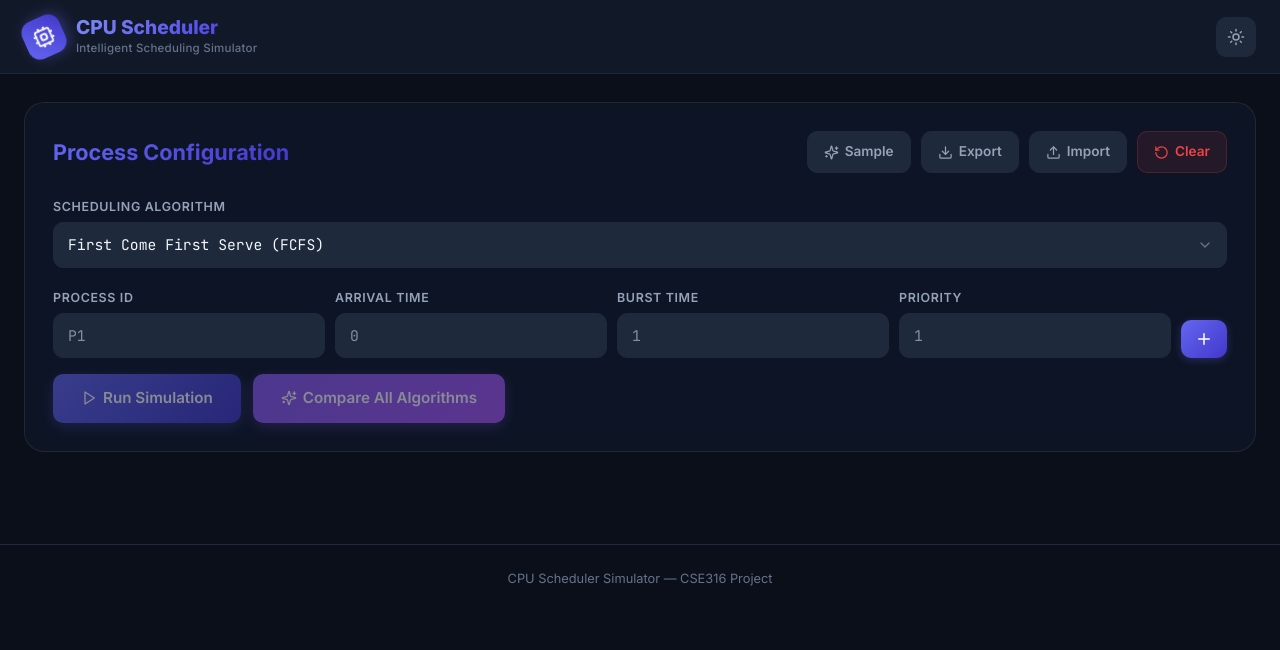
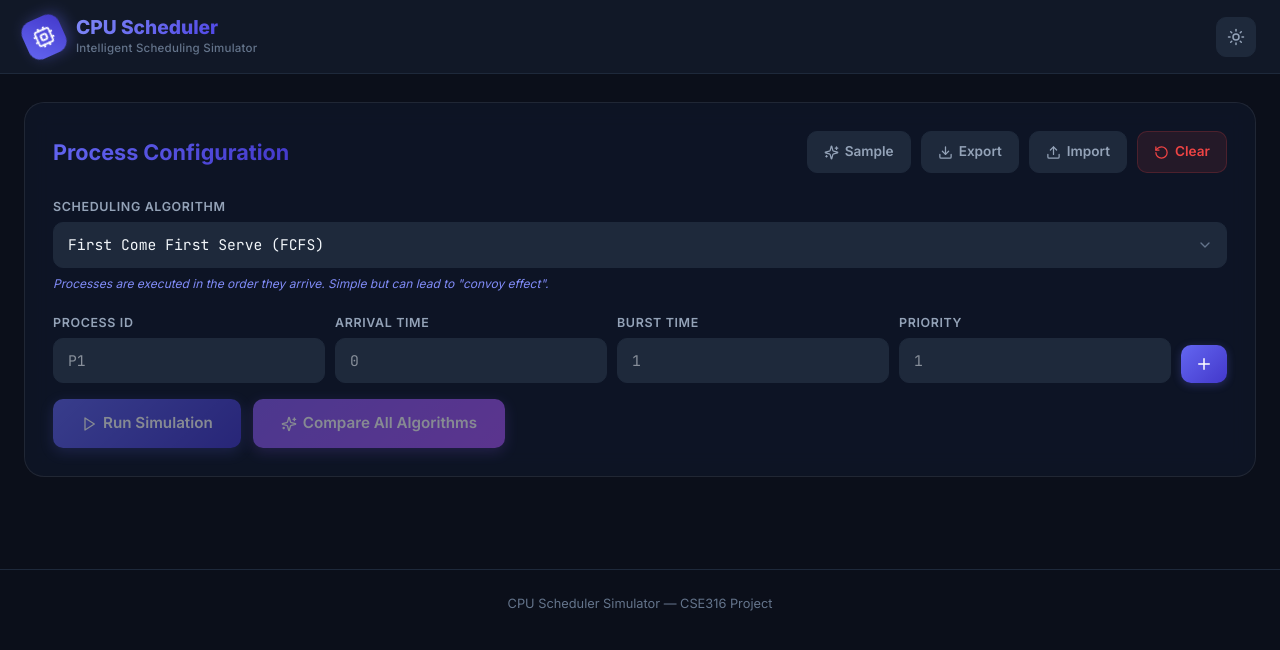
Before and after one commit to Atharvasingh17/cpu-scheduler-simulator, a React (Vite) app: page / in a window 1280 px wide. Shown: the top 650 px of the page. Built offline with nearby package versions, Linux system fonts and the light colour scheme.

Commit message:
feat: add algorithm descriptions and update README

```diff
--- a/src/components/InputSection.jsx
+++ b/src/components/InputSection.jsx
@@ -4,15 +4,51 @@ import { Plus, Trash2, Sparkles, RotateCcw, Play, ChevronDown, Download, Upload
 import { generateSampleProcesses } from '../engine/schedulingAlgorithms';
 
 const ALGORITHMS = [
-  { value: 'FCFS', label: 'First Come First Serve (FCFS)' },
-  { value: 'SJF', label: 'Shortest Job First (Non-Preemptive)' },
-  { value: 'SRTF', label: 'Shortest Remaining Time First (Preemptive SJF)' },
-  { value: 'Priority', label: 'Priority Scheduling (Non-Preemptive)' },
-  { value: 'Priority-P', label: 'Priority Scheduling (Preemptive)' },
-  { value: 'RR', label: 'Round Robin' },
-  { value: 'HRRN', label: 'Highest Response Ratio Next' },
-  { value: 'LJF', label: 'Longest Job First (Non-Preemptive)' },
-  { value: 'LRTF', label: 'Longest Remaining Time First (Preemptive LJF)' },
+  {
+    value: 'FCFS',
+    label: 'First Come First Serve (FCFS)',
+    desc: 'Processes are executed in the order they arrive. Simple but can lead to "convoy effect".'
+  },
+  {
+    value: 'SJF',
+    label: 'Shortest Job First (Non-Preemptive)',
+    desc: 'Selects the process with the smallest burst time. Minimizes average waiting time.'
+  },
+  {
+    value: 'SRTF',
+    label: 'Shortest Remaining Time First (Preemptive SJF)',
+    desc: 'Preemptive version of SJF. Current process is interrupted if a new process with shorter burst arrives.'
+  },
+  {
+    value: 'Priority',
+    label: 'Priority Scheduling (Non-Preemptive)',
+    desc: 'Each process is assigned a priority. Process with higher priority (lower number) is executed first.'
+  },
+  {
+    value: 'Priority-P',
+    label: 'Priority Scheduling (Preemptive)',
+    desc: 'Preemptive version of Priority scheduling. Higher priority processes can interrupt current execution.'
+  },
+  {
+    value: 'RR',
+    label: 'Round Robin',
+    desc: 'Each process is given a fixed time slice (quantum) in a cyclic order. Good for time-sharing systems.'
+  },
+  {
+    value: 'HRRN',
+    label: 'Highest Response Ratio Next',
+    desc: 'Non-preemptive. Prioritizes processes based on (Waiting Time + Burst Time) / Burst Time to avoid starvation.'
+  },
+  {
+    value: 'LJF',
+    label: 'Longest Job First (Non-Preemptive)',
+    desc: 'Prioritizes processes with longer burst times. Useful when long tasks are critical.'
+  },
+  {
+    value: 'LRTF',
+    label: 'Longest Remaining Time First (Preemptive LJF)',
+    desc: 'Preemptive version of LJF. Continually selects the process with the most remaining work.'
+  },
 ];
 
 export default function InputSection({ processes, setProcesses, algorithm, setAlgorithm, timeQuantum, setTimeQuantum, onRun, onCompare }) {
@@ -124,6 +160,9 @@ export default function InputSection({ processes, setProcesses, algorithm, setAl
               ))}
             </select>
             <ChevronDown size={16} style={{ position: 'absolute', right: '14px', top: '50%', transform: 'translateY(-50%)', pointerEvents: 'none', color: 'var(--text-muted)' }} />
+          </div>
+          <div style={{ fontSize: '0.75rem', color: 'var(--brand-400)', marginTop: '6px', fontStyle: 'italic' }}>
+            {ALGORITHMS.find(a => a.value === algorithm)?.desc}
           </div>
         </div>
         {algorithm === 'RR' && (
```
Also changed, not shown: 1 other file (tests, documents, lock files or other folders).
